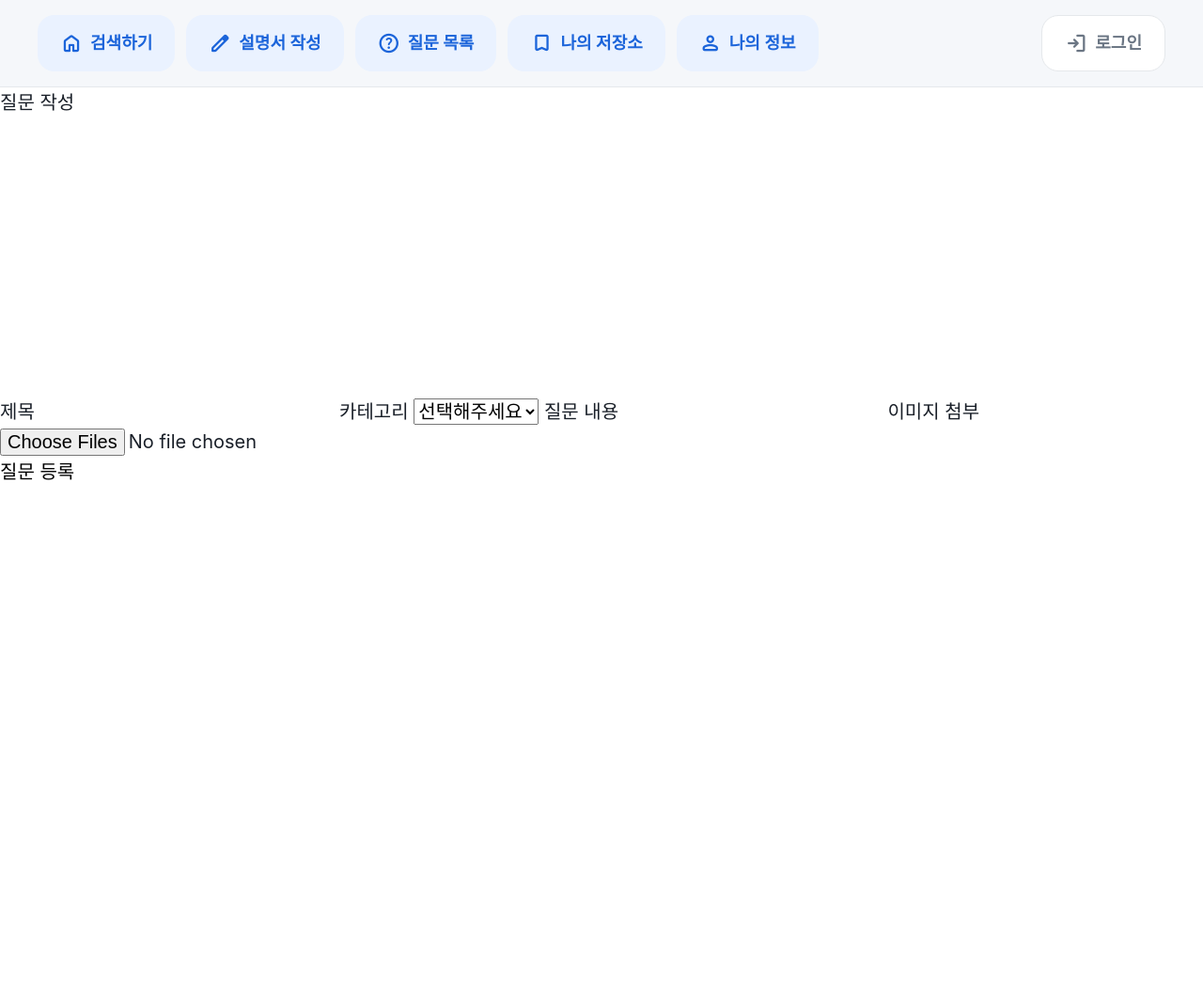
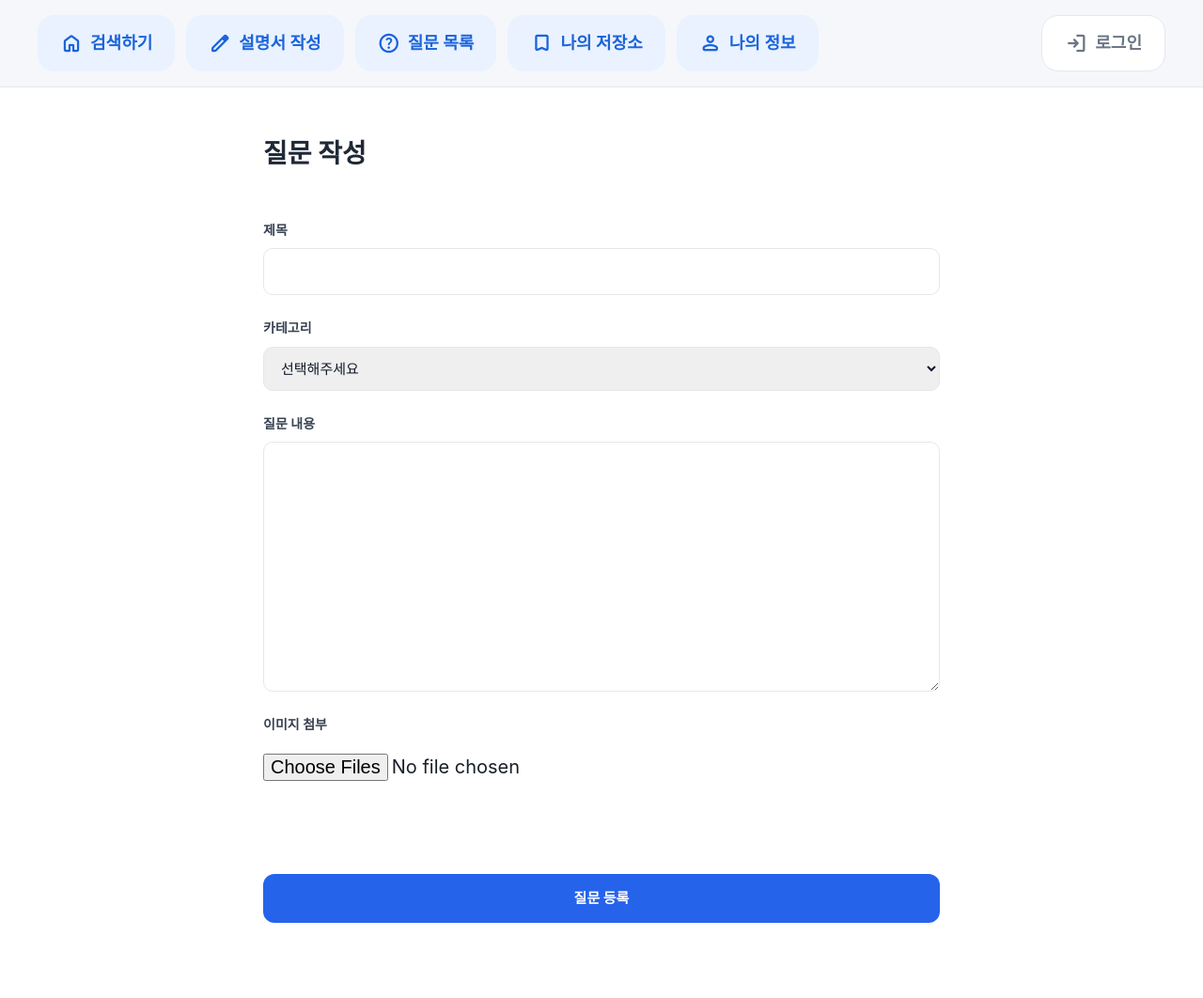
Before and after one commit to Pirogramming-25/hackathon_1, a Django app: page /questions/create/ in a window 1280 px wide. Shown: the whole page at 94% size. Before the commit the page ends 511 px from the top, so only its background shows below. Run offline with Django 4.2, Linux system fonts and the light colour scheme; some web fonts are replaced.

Commit message:
fix: question_list 클래스 불일치 수정 및 question_create.css 작성

```diff
--- a/static/css/question_create.css
+++ b/static/css/question_create.css
@@ -0,0 +1,96 @@
+.question-create-page {
+  width: min(720px, calc(100% - 32px));
+  margin: 0 auto;
+  padding: 48px 0 80px;
+}
+
+.question-create-page h1 {
+  margin: 0 0 32px;
+  font-size: 28px;
+  font-weight: 700;
+  color: #1f2937;
+}
+
+#question-create-form {
+  display: flex;
+  flex-direction: column;
+  gap: 8px;
+}
+
+#question-create-form label {
+  margin-top: 16px;
+  font-size: 14px;
+  font-weight: 600;
+  color: #374151;
+}
+
+#question-create-form input[type="text"],
+#question-create-form select,
+#question-create-form textarea {
+  width: 100%;
+  padding: 12px 14px;
+  border: 1px solid #e5e7eb;
+  border-radius: 10px;
+  font-size: 15px;
+  font-family: inherit;
+  color: #111827;
+}
+
+#question-create-form textarea {
+  resize: vertical;
+  line-height: 1.6;
+}
+
+#question-create-form input[type="file"] {
+  padding: 10px 0;
+}
+
+#image-description-list {
+  display: flex;
+  flex-direction: column;
+  gap: 8px;
+  margin-top: 8px;
+}
+
+.image-description-item p {
+  margin: 0 0 4px;
+  font-size: 13px;
+  color: #6b7280;
+}
+
+.image-description {
+  width: 100%;
+  padding: 8px 10px;
+  border: 1px solid #e5e7eb;
+  border-radius: 8px;
+  font-size: 13px;
+}
+
+#question-form-error {
+  min-height: 20px;
+  margin-top: 12px;
+  color: #dc2626;
+  font-size: 14px;
+}
+
+#question-submit-button {
+  margin-top: 24px;
+  padding: 14px 20px;
+  border: 0;
+  border-radius: 12px;
+  background: #2563eb;
+  color: #ffffff;
+  font-size: 15px;
+  font-weight: 700;
+  cursor: pointer;
+  transition: background-color 0.15s ease;
+}
+
+#question-submit-button:hover {
+  background: #1d4ed8;
+}
+
+#question-submit-button:disabled {
+  cursor: not-allowed;
+  opacity: 0.65;
+}
--- a/templates/question_list.html
+++ b/templates/question_list.html
@@ -8,14 +8,14 @@
 {% endblock %}
 
 {% block content %}
-<main class="question-page">
-    <section class="question-header">
+<main class="question-list-page">
+    <section class="question-list-header">
         <div>
             <h1>질문 목록</h1>
             <p>디지털 사용 중 궁금한 내용을 확인하세요.</p>
         </div>
 
-        <a href="{% url 'question_create' %}" class="question-create-link">
+        <a href="{% url 'question_create' %}" class="question-create-btn">
             질문 등록
         </a>
     </section>
```
Also changed, not shown: static/css/question_list.css (+43 -0 lines).
